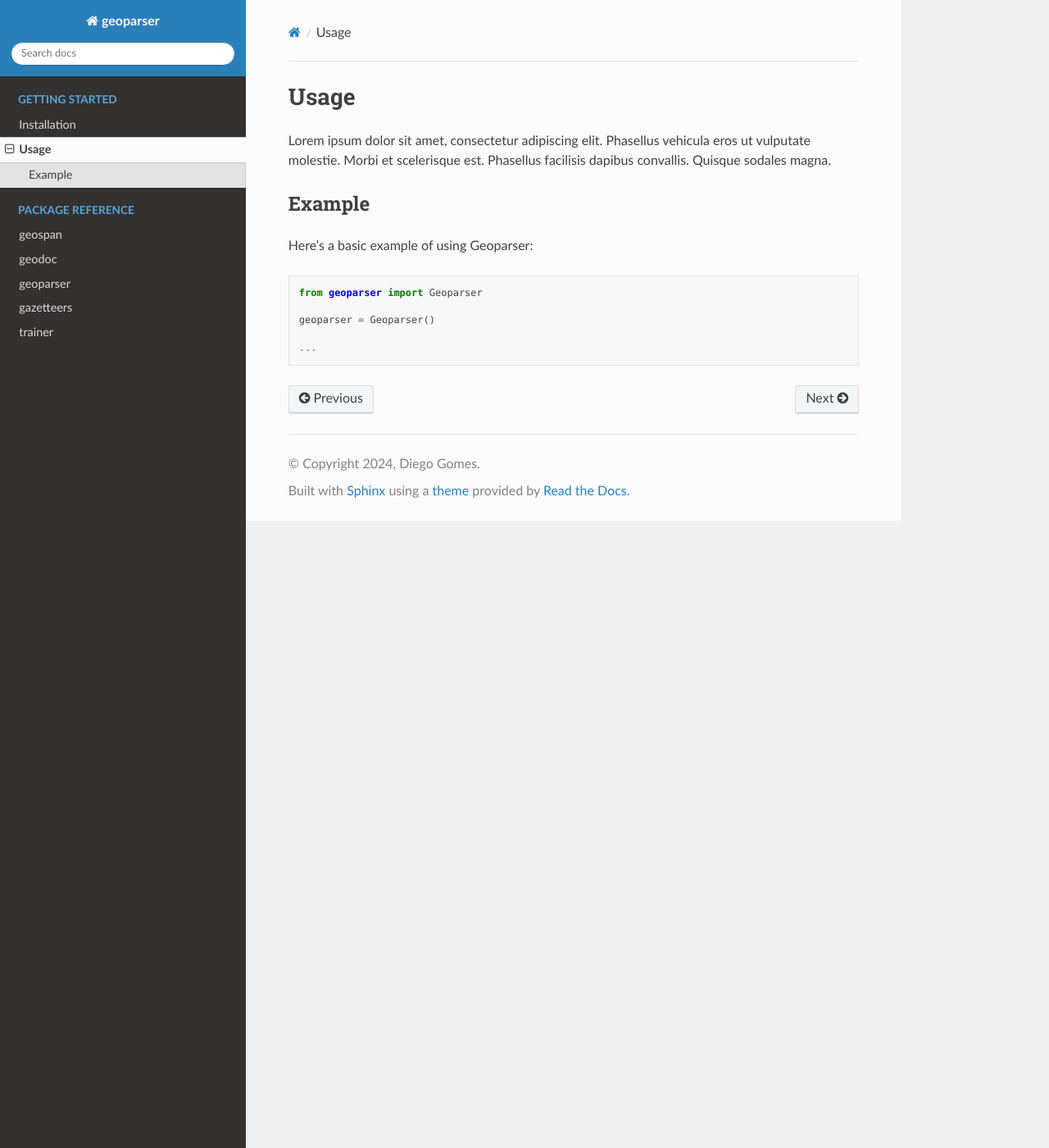
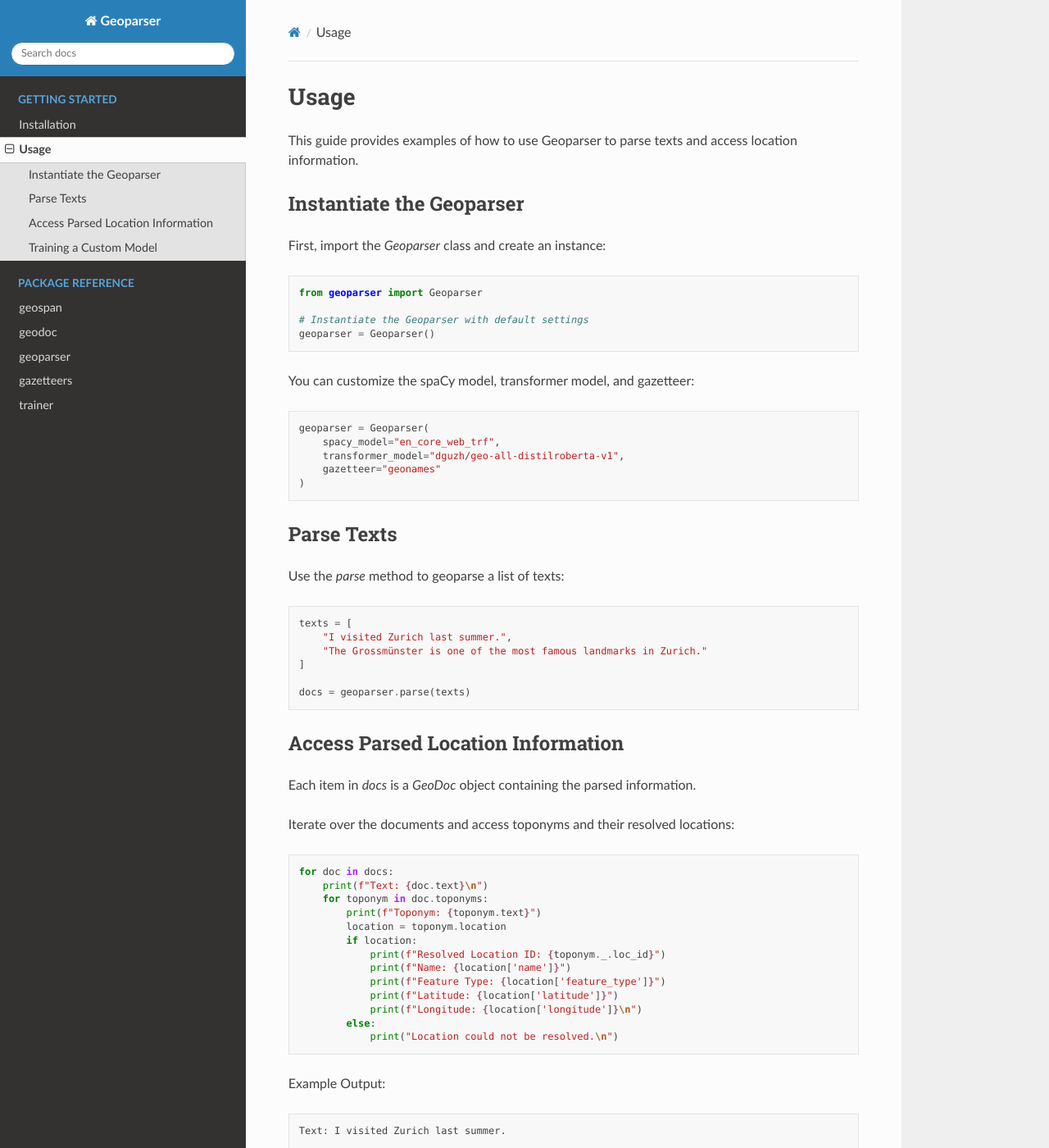
Before and after one commit to dguzh/geoparser, a Sphinx documentation site: the page built from docs/usage.rst, in a window 1280 px wide and 1400 px high. Shown: the whole window at 82% size. Built offline with Sphinx 7.4.7 and the Read the Docs theme 3.1.0, drawn with Linux system fonts in a browser that asks for light colours; some of the changed text lies outside the part shown.

Commit message:
add some initial descriptions (wip)

```diff
--- a/docs/conf.py
+++ b/docs/conf.py
@@ -11,7 +11,7 @@
 # -- Project information -----------------------------------------------------
 # https://www.sphinx-doc.org/en/master/usage/configuration.html#project-information
 
-project = "geoparser"
+project = "Geoparser"
 copyright = "2024, Diego Gomes"
 author = "Diego Gomes"
 release = "0.1.8"
--- a/docs/usage.rst
+++ b/docs/usage.rst
@@ -1,16 +1,106 @@
 Usage
 =====
 
-Lorem ipsum dolor sit amet, consectetur adipiscing elit. Phasellus vehicula eros ut vulputate molestie. Morbi et scelerisque est. Phasellus facilisis dapibus convallis. Quisque sodales magna.
+This guide provides examples of how to use Geoparser to parse texts and access location information.
 
-Example
--------
-Here’s a basic example of using Geoparser:
+Instantiate the Geoparser
+-------------------------
+
+First, import the `Geoparser` class and create an instance:
 
 .. code-block:: python
 
    from geoparser import Geoparser
 
+   # Instantiate the Geoparser with default settings
    geoparser = Geoparser()
 
-   ...
+You can customize the spaCy model, transformer model, and gazetteer:
+
+.. code-block:: python
+
+   geoparser = Geoparser(
+       spacy_model="en_core_web_trf",
+       transformer_model="dguzh/geo-all-distilroberta-v1",
+       gazetteer="geonames"
+   )
+
+Parse Texts
+-----------
+
+Use the `parse` method to geoparse a list of texts:
+
+.. code-block:: python
+
+   texts = [
+       "I visited Zurich last summer.",
+       "The Grossmünster is one of the most famous landmarks in Zurich."
+   ]
+
+   docs = geoparser.parse(texts)
+
+Access Parsed Location Information
+----------------------------------
+
+Each item in `docs` is a `GeoDoc` object containing the parsed information.
+
+Iterate over the documents and access toponyms and their resolved locations:
+
+.. code-block:: python
+
+   for doc in docs:
+       print(f"Text: {doc.text}\n")
+       for toponym in doc.toponyms:
+           print(f"Toponym: {toponym.text}")
+           location = toponym.location
+           if location:
+               print(f"Resolved Location ID: {toponym._.loc_id}")
+               print(f"Name: {location['name']}")
+               print(f"Feature Type: {location['feature_type']}")
+               print(f"Latitude: {location['latitude']}")
+               print(f"Longitude: {location['longitude']}\n")
+           else:
+               print("Location could not be resolved.\n")
+
+Example Output:
+
+.. code-block:: text
+
+   Text: I visited Zurich last summer.
+
+   Toponym: Zurich
+   Resolved Location ID: 2657896
+   Name: Zürich
+   Feature Type: seat of a first-order administrative division
+   Latitude: 47.36667
+   Longitude: 8.55
+
+   Text: The Grossmünster is one of the most famous landmarks in Zurich.
+
+   Toponym: Grossmünster
+   Resolved Location ID: 6946270
+   Name: Grossmünster
+   Feature Type: church
+   Latitude: 47.3702
+   Longitude: 8.544
+
+   Toponym: Zurich
+   Resolved Location ID: 2657896
+   Name: Zürich
+   Feature Type: seat of a first-order administrative division
+   Latitude: 47.36667
+   Longitude: 8.55
+
+Training a Custom Model
+-----------------------
+
+If you need to fine-tune the model for specific domains or languages, you can use the `GeoparserTrainer` module.
+
+.. code-block:: python
+
+   from geoparser import GeoparserTrainer
+
+   trainer = GeoparserTrainer()
+
+   # Prepare your annotated corpus and train the model
+   trainer.train(train_docs, output_path="path/to/save/model", epochs=3, batch_size=16)
```
Also changed, not shown: docs/index.rst (+13 -2 lines), docs/installation.rst (+28 -1 lines).
